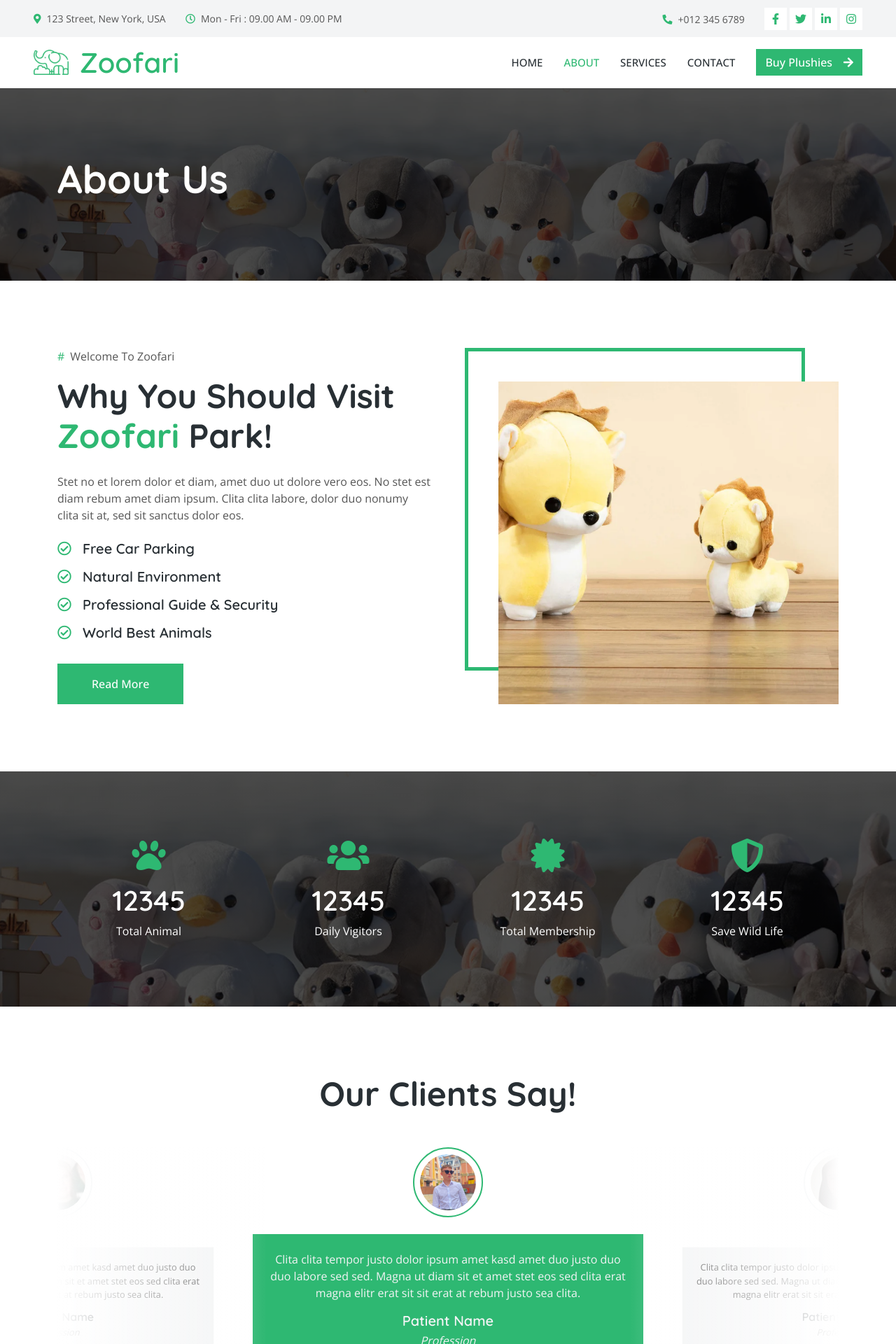
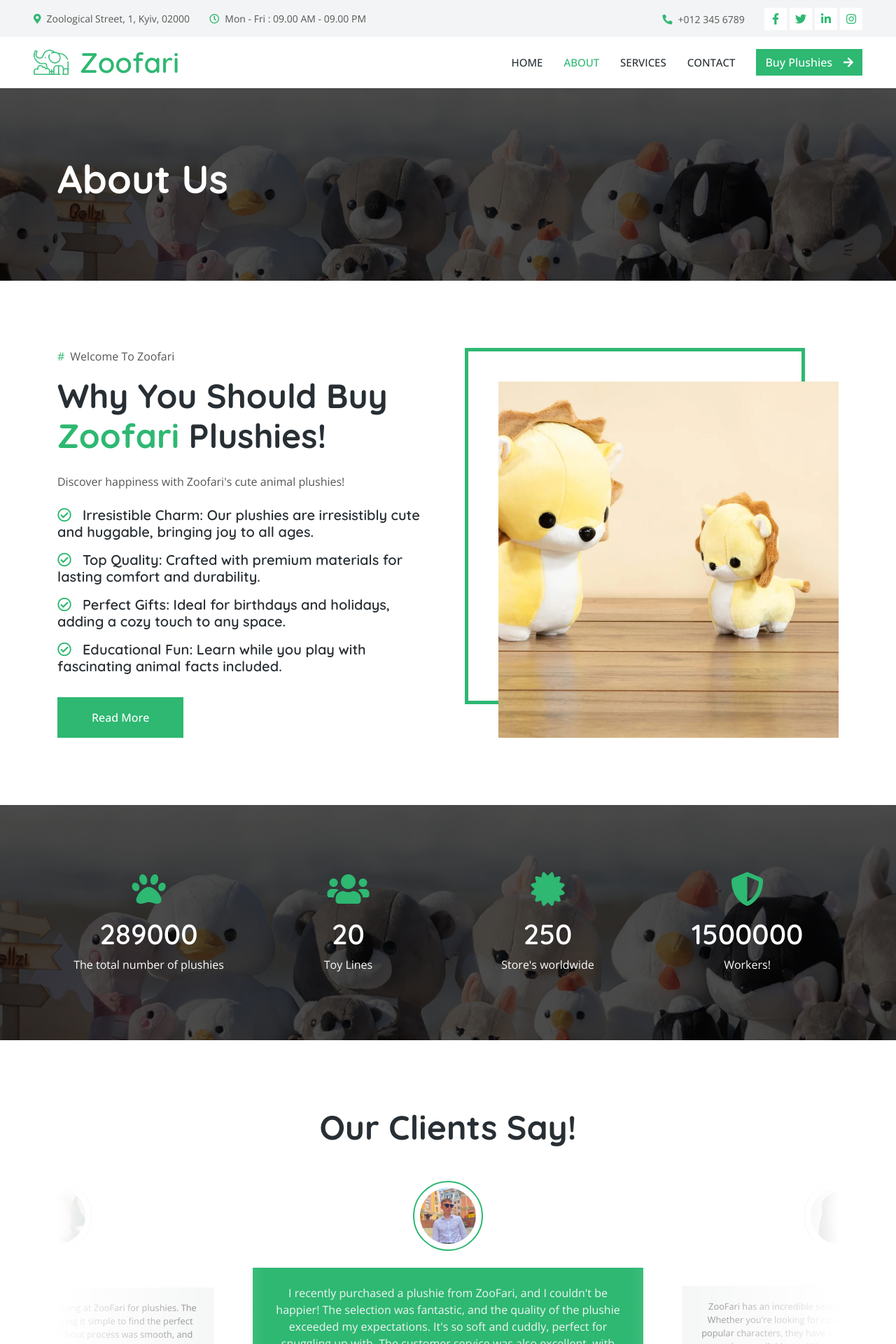
Before and after one commit to DimaGorp/Online-Magazine-CI-CD, a Django app: page /about/ in a window 1280 px wide. Shown: the top 1920 px of the page at 70% size. Run offline with Django 3.2, Linux system fonts and the light colour scheme; some libraries are stand-ins or nearby versions.

Commit message:
minor changes in about service and contact pages

```diff
--- a/src/online_shop/mvc/templates/about/about.html
+++ b/src/online_shop/mvc/templates/about/about.html
@@ -3,7 +3,7 @@
   <head>
     {% load static %}
     <meta charset="utf-8" />
-    <title>Zoofari - Zoo & Safari Park Website Template</title>
+    <title>Zoofari - Animal Plushies Shop</title>
     <meta content="width=device-width, initial-scale=1.0" name="viewport" />
     <meta content="" name="keywords" />
     <meta content="" name="description" />
@@ -63,7 +63,7 @@
         <div class="col-lg-7 px-5 text-start">
           <div class="h-100 d-inline-flex align-items-center py-3 me-4">
             <small class="fa fa-map-marker-alt text-primary me-2"></small>
-            <small>123 Street, New York, USA</small>
+            <small>Zoological Street, 1, Kyiv, 02000</small>
           </div>
           <div class="h-100 d-inline-flex align-items-center py-3">
             <small class="far fa-clock text-primary me-2"></small>
@@ -143,29 +143,23 @@
           <div class="col-lg-6 wow fadeInUp" data-wow-delay="0.1s">
             <p><span class="text-primary me-2">#</span>Welcome To Zoofari</p>
             <h1 class="display-5 mb-4">
-              Why You Should Visit
-              <span class="text-primary">Zoofari</span> Park!
+              Why You Should Buy
+              <span class="text-primary">Zoofari</span> Plushies!
             </h1>
             <p class="mb-4">
-              Stet no et lorem dolor et diam, amet duo ut dolore vero eos. No
-              stet est diam rebum amet diam ipsum. Clita clita labore, dolor duo
-              nonumy clita sit at, sed sit sanctus dolor eos.
+              Discover happiness with Zoofari's cute animal plushies!
             </p>
             <h5 class="mb-3">
-              <i class="far fa-check-circle text-primary me-3"></i>Free Car
-              Parking
+              <i class="far fa-check-circle text-primary me-3"></i>Irresistible Charm: Our plushies are irresistibly cute and huggable, bringing joy to all ages.
             </h5>
             <h5 class="mb-3">
-              <i class="far fa-check-circle text-primary me-3"></i>Natural
-              Environment
+              <i class="far fa-check-circle text-primary me-3"></i>Top Quality: Crafted with premium materials for lasting comfort and durability.
             </h5>
             <h5 class="mb-3">
-              <i class="far fa-check-circle text-primary me-3"></i>Professional
-              Guide & Security
+              <i class="far fa-check-circle text-primary me-3"></i>Perfect Gifts: Ideal for birthdays and holidays, adding a cozy touch to any space.
             </h5>
             <h5 class="mb-3">
-              <i class="far fa-check-circle text-primary me-3"></i>World Best
-              Animals
+              <i class="far fa-check-circle text-primary me-3"></i>Educational Fun: Learn while you play with fascinating animal facts included.
             </h5>
             <a class="btn btn-primary py-3 px-5 mt-3" href="">Read More</a>
           </div>
@@ -179,7 +173,7 @@
     </div>
     <!-- About End -->
 
-    <!-- Facts Start -->
+   <!-- Facts Start -->
     <div
       class="container-xxl bg-primary facts my-5 py-5 wow fadeInUp"
       data-wow-delay="0.1s"
@@ -191,39 +185,39 @@
             data-wow-delay="0.1s"
           >
             <i class="fa fa-paw fa-3x text-primary mb-3"></i>
-            <h1 class="text-white mb-2" data-toggle="counter-up">12345</h1>
-            <p class="text-white mb-0">Total Animal</p>
+            <h1 class="text-white mb-2" data-toggle="counter-up">289000</h1>
+            <p class="text-white mb-0">The total number of plushies</p>
           </div>
           <div
             class="col-md-6 col-lg-3 text-center wow fadeIn"
             data-wow-delay="0.3s"
           >
             <i class="fa fa-users fa-3x text-primary mb-3"></i>
-            <h1 class="text-white mb-2" data-toggle="counter-up">12345</h1>
-            <p class="text-white mb-0">Daily Vigitors</p>
+            <h1 class="text-white mb-2" data-toggle="counter-up">20</h1>
+            <p class="text-white mb-0">Toy Lines</p>
           </div>
           <div
             class="col-md-6 col-lg-3 text-center wow fadeIn"
             data-wow-delay="0.5s"
           >
             <i class="fa fa-certificate fa-3x text-primary mb-3"></i>
-            <h1 class="text-white mb-2" data-toggle="counter-up">12345</h1>
-            <p class="text-white mb-0">Total Membership</p>
+            <h1 class="text-white mb-2" data-toggle="counter-up">250</h1>
+            <p class="text-white mb-0">Store's worldwide</p>
           </div>
           <div
             class="col-md-6 col-lg-3 text-center wow fadeIn"
             data-wow-delay="0.7s"
           >
             <i class="fa fa-shield-alt fa-3x text-primary mb-3"></i>
-            <h1 class="text-white mb-2" data-toggle="counter-up">12345</h1>
-            <p class="text-white mb-0">Save Wild Life</p>
+            <h1 class="text-white mb-2" data-toggle="counter-up">1500000</h1>
+            <p class="text-white mb-0">Workers!</p>
           </div>
         </div>
       </div>
     </div>
     <!-- Facts End -->
 
-    <!-- Testimonial Start -->
+   <!-- Testimonial Start -->
     <div class="container-xxl py-5">
       <div class="container">
         <h1
@@ -244,13 +238,12 @@
             />
             <div class="testimonial-text rounded text-center p-4">
               <p>
-                Clita clita tempor justo dolor ipsum amet kasd amet duo justo
-                duo duo labore sed sed. Magna ut diam sit et amet stet eos sed
-                clita erat magna elitr erat sit sit erat at rebum justo sea
-                clita.
+                I recently purchased a plushie from ZooFari, and I couldn't be happier! The selection was fantastic, and the quality of the plushie exceeded my expectations.
+                It's so soft and cuddly, perfect for snuggling up with. The customer service was also excellent, with friendly staff who were happy to assist me in finding the perfect plushie.
+                I highly recommend ZooFari to anyone looking for high-quality plushies.
               </p>
-              <h5 class="mb-1">Patient Name</h5>
-              <span class="fst-italic">Profession</span>
+              <h5 class="mb-1">Absolutely Adorable</h5>
+
             </div>
           </div>
           <div class="testimonial-item text-center">
@@ -261,13 +254,14 @@
             />
             <div class="testimonial-text rounded text-center p-4">
               <p>
-                Clita clita tempor justo dolor ipsum amet kasd amet duo justo
-                duo duo labore sed sed. Magna ut diam sit et amet stet eos sed
-                clita erat magna elitr erat sit sit erat at rebum justo sea
-                clita.
+                ZooFari has an incredible selection of plushies to choose from!
+                Whether you're looking for cute animals, mythical creatures, or popular characters, they have it all.
+                I was amazed by the variety of options available, and I had a blast browsing through their collection.
+                The plushie I purchased was of excellent quality, and it arrived promptly.
+                I'll definitely be coming back to ZooFari for all my plushie needs!
               </p>
-              <h5 class="mb-1">Patient Name</h5>
-              <span class="fst-italic">Profession</span>
+              <h5 class="mb-1">Amazing Variety!</h5>
+
             </div>
           </div>
           <div class="testimonial-item text-center">
@@ -278,13 +272,14 @@
             />
             <div class="testimonial-text rounded text-center p-4">
               <p>
-                Clita clita tempor justo dolor ipsum amet kasd amet duo justo
-                duo duo labore sed sed. Magna ut diam sit et amet stet eos sed
-                clita erat magna elitr erat sit sit erat at rebum justo sea
-                clita.
+                I had a wonderful experience shopping at ZooFari for plushies.
+                The website was easy to navigate, making it simple to find the perfect plushie for my collection.
+                The checkout process was smooth, and my order arrived quickly and well-packaged.
+                The plushie itself was even cuter in person than it was online, and I was impressed by the attention to detail and craftsmanship.
+                Overall, I had a great shopping experience with ZooFari and would highly recommend it to others!
               </p>
-              <h5 class="mb-1">Patient Name</h5>
-              <span class="fst-italic">Profession</span>
+              <h5 class="mb-1">Great Shopping Experience!</h5>
+
             </div>
           </div>
         </div>
@@ -292,7 +287,7 @@
     </div>
     <!-- Testimonial End -->
 
-    <!-- Footer Start -->
+     <!-- Footer Start -->
     <div
       class="container-fluid footer bg-dark text-light footer mt-5 pt-5 wow fadeIn"
       data-wow-delay="0.1s"
@@ -302,7 +297,7 @@
           <div class="col-lg-3 col-md-6">
             <h5 class="text-light mb-4">Address</h5>
             <p class="mb-2">
-              <i class="fa fa-map-marker-alt me-3"></i>123 Street, New York, USA
+              <i class="fa fa-map-marker-alt me-3"></i>Zoological Street, 1, Kyiv, 02000
             </p>
             <p class="mb-2">
               <i class="fa fa-phone-alt me-3"></i>+012 345 67890
@@ -337,14 +332,14 @@
             <a class="btn btn-link" href="">Contact Us</a>
             <a class="btn btn-link" href="">Our Services</a>
           </div>
-          </div>
+
         </div>
       </div>
       <div class="container">
         <div class="copyright">
           <div class="row">
             <div class="col-md-6 text-center text-md-start mb-3 mb-md-0">
-              &copy; <a class="border-bottom" href="#">Your Site Name</a>, All
+              &copy; <a class="border-bottom" href="#">Zoofari Plushies inc.</a>, All
               Right Reserved.
             </div>
             <div class="col-md-6 text-center text-md-end">
--- a/src/online_shop/mvc/templates/contact/contact.html
+++ b/src/online_shop/mvc/templates/contact/contact.html
@@ -250,7 +250,7 @@
             <div class="h-100" style="min-height: 400px">
               <iframe
                 class="rounded w-100 h-100"
-                src="https://www.google.com/maps/embed?pb=!1m18!1m12!1m3!1d3001156.4288297426!2d-78.01371936852176!3d42.72876761954724!2m3!1f0!2f0!3f0!3m2!1i1024!2i768!4f13.1!3m3!1m2!1s0x4ccc4bf0f123a5a9%3A0xddcfc6c1de189567!2sNew%20York%2C%20USA!5e0!3m2!1sen!2sbd!4v1603794290143!5m2!1sen!2sbd"
+                src="https://www.google.com/maps/embed?pb=!1m18!1m12!1m3!1d254020.4744065438!2d30.30269551856919!3d50.4501005087465!2m3!1f0!2f0!3f0!3m2!1i1024!2i768!4f13.1!3m3!1m2!1s0x40d4cce0d4a2a805%3A0xf4c3bd16b8d7b352!2sKyiv%2C%20Ukraine!5e0!3m2!1sen!2sbd!4v1603794290143!5m2!1sen!2sbd"
                 frameborder="0"
                 allowfullscreen=""
                 aria-hidden="false"
@@ -273,7 +273,7 @@
           <div class="col-lg-3 col-md-6">
             <h5 class="text-light mb-4">Address</h5>
             <p class="mb-2">
-              <i class="fa fa-map-marker-alt me-3"></i>123 Street, New York, USA
+              <i class="fa fa-map-marker-alt me-3"></i>Zoological Street, 1, Kyiv, 02000
             </p>
             <p class="mb-2">
               <i class="fa fa-phone-alt me-3"></i>+012 345 67890
```
Also changed, not shown: src/online_shop/mvc/templates/service/service.html (+18 -88 lines).
